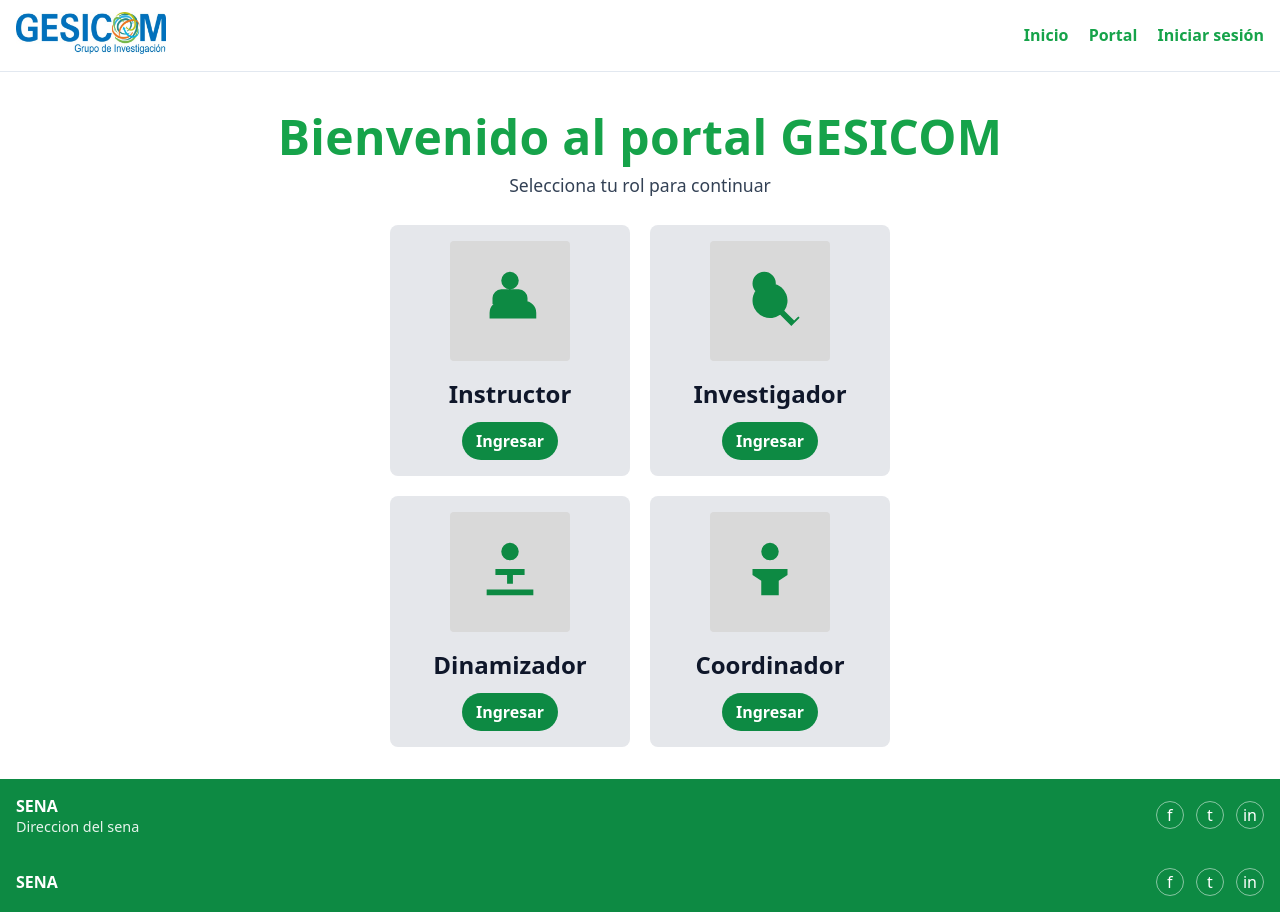
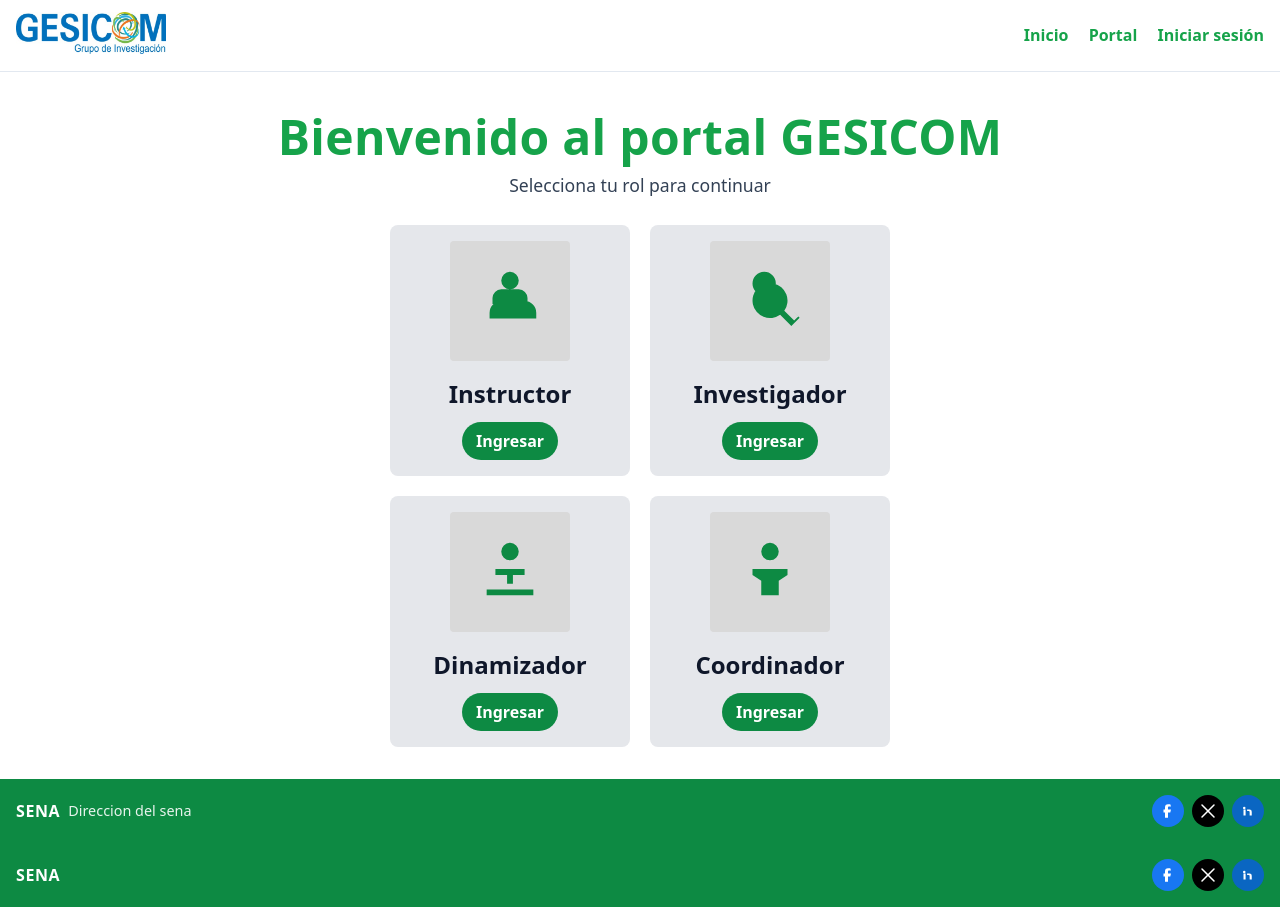
Before and after one commit to eldani827/Proyecto-html, a Django app: page / in a window 1280 px wide. Run offline with Django 5.2, Linux system fonts and the light colour scheme.

Commit message:
Footer: actualizar iconos a SVG, añadir enlaces oficiales SENA; Header: ajustar logo GESICOM; CSS: colores de marca FB/X/IN y estilos del footer

```diff
--- a/PRoyecto django/Proyecto-html/Gesicom/static/CSS/main.css
+++ b/PRoyecto django/Proyecto-html/Gesicom/static/CSS/main.css
@@ -19,6 +19,19 @@ h1 {
 
 .container { max-width: 1100px; margin: 0 auto; padding: 1rem; }
 .btn { display: inline-block; padding: .6rem 1rem; border-radius: 8px; background: var(--primary); color: #fff; text-decoration: none; }
+/* Alertas y tablas (feedback y listado) */
+.alert-success { background: #e6ffed; color: #0f5132; border: 1px solid #b7f3c9; padding: 10px; border-radius: 6px; }
+.alert-error { background: #ffe6e6; color: #842029; border: 1px solid #f5c2c7; padding: 10px; border-radius: 6px; }
+.table { width: 100%; border-collapse: collapse; }
+.table th, .table td { padding: 12px; border-bottom: 1px solid #eee; }
+.table th { background: #f8fafc; text-align: left; }
+.table-responsive { overflow-x: auto; }
+@media (max-width: 600px) { .table th, .table td { padding: 10px; font-size: 14px; } }
+
+/* Barra de filtros del listado */
+.filter-bar { display: flex; gap: .6rem; align-items: center; margin: 0 0 1rem; }
+.filter-bar label { font-weight: 600; color: var(--muted); }
+.filter-bar select { border: 1px solid var(--border); border-radius: 8px; padding: .4rem .6rem; }
 
 /* Estilos específicos de la página de login (scope por clase) */
 :root {
@@ -84,7 +97,7 @@ body.login-body {
 
 body { margin: 0; background: var(--bg); font-family: ui-sans-serif, system-ui, -apple-system, Segoe UI, Roboto, Arial; }
 .topbar { display: flex; align-items: center; justify-content: space-between; padding: .75rem 1rem; background: var(--primary); color: #fff; }
-.logo-img { width: 36px; height: 36px; border-radius: 6px; }
+.logo-img { width: 140px; height: auto; object-fit: contain; border-radius: 4px; }
 .nav a { color: #cbd5e1; text-decoration: none; margin-left: 1rem; }
 .nav a:hover { color: #fff; }
 .main { padding: 2rem; }
@@ -95,8 +108,20 @@ body { margin: 0; background: var(--bg); font-family: ui-sans-serif, system-ui,
 .card-icon img { width: 54px; height: 54px; }
 .btn { border: none; padding: .6rem .9rem; border-radius: 8px; background: var(--primary); color: #fff; cursor: pointer; text-decoration: none; display: inline-block; }
 .btn:hover { filter: brightness(1.05); }
-.footer { display: flex; align-items: center; justify-content: space-between; padding: 1rem; border-top: 1px solid var(--border); color: var(--muted); }
-.circle { display: inline-flex; align-items: center; justify-content: center; width: 28px; height: 28px; border-radius: 50%; border: 1px solid var(--border); margin-left: .5rem; }
+.footer { display: flex; align-items: center; justify-content: space-between; gap: .75rem; padding: 1rem; background: #0d8a43; color: #ffffff; border-top: none; }
+.footer .sena { font-weight: 700; letter-spacing: .6px; }
+.footer-left { display: flex; align-items: center; gap: .5rem; }
+.footer-social { display: flex; align-items: center; }
+.circle { display: inline-flex; align-items: center; justify-content: center; width: 32px; height: 32px; border-radius: 50%; border: 1px solid var(--border); margin-left: .5rem; }
+.footer .circle { border: none; color: #ffffff; }
+.footer .footer-social .circle:nth-child(1) { background: #1877F2; }
+.footer .footer-social .circle:nth-child(2) { background: #000000; }
+.footer .footer-social .circle:nth-child(3) { background: #0A66C2; }
+.footer .footer-social .circle.fb { background: #1877F2; }
+.footer .footer-social .circle.x { background: #000000; }
+.footer .footer-social .circle.in { background: #0A66C2; }
+.footer .footer-social .circle svg { width: 18px; height: 18px; fill: #ffffff; }
+.footer .circle:hover { filter: brightness(1.1); }
 
 /* Variante landing para parecer a la imagen (home) */
 .topbar.topbar-landing { background: #ffffff; color: #0f172a; border-bottom: 1px solid var(--border); }
@@ -184,3 +209,10 @@ input[type="submit"]:hover { filter: brightness(1.05); }
 @media (min-width: 769px) and (max-width: 1024px) {
   .landing .roles-grid { grid-template-columns: repeat(2, minmax(220px, 1fr)); }
 }
+/* ===== Listado de evidencias: orden y paginación ===== */
+.sort-link { color: #0b5ed7; text-decoration: none; }
+.sort-link.active-sort { font-weight: 600; }
+.sort-indicator { margin-left: 6px; font-size: 12px; color: #0b5ed7; }
+.pagination { display: flex; align-items: center; gap: 12px; margin-top: 16px; }
+.page-select select { padding: 6px 8px; }
+.page-info { color: #555; }
--- a/PRoyecto django/Proyecto-html/Gesicom/templates/home.html
+++ b/PRoyecto django/Proyecto-html/Gesicom/templates/home.html
@@ -69,20 +69,50 @@
       <div class="sena">SENA</div>
       <div class="address">Direccion del sena</div>
     </div>
-    <div class="footer-social">
-      <span class="circle">f</span>
-      <span class="circle">t</span>
-      <span class="circle">in</span>
+    <div class="footer-social" aria-label="Redes sociales">
+      <a class="circle fb" aria-label="Facebook (SENA)" title="Facebook del SENA" href="https://www.facebook.com/SENA/" target="_blank" rel="noopener noreferrer">
+        <svg viewBox="0 0 24 24" aria-hidden="true">
+          <path d="M15 3h-3a4 4 0 00-4 4v3H6v4h2v7h4v-7h3l1-4h-4V7a1 1 0 011-1h3z"></path>
+        </svg>
+      </a>
+      <a class="circle x" aria-label="X (Twitter) SENA" title="Cuenta X del SENA" href="https://x.com/SENAComunica" target="_blank" rel="noopener noreferrer">
+        <svg viewBox="0 0 24 24" aria-hidden="true">
+          <path d="M4 4l16 16" stroke="white" stroke-width="2" fill="none" stroke-linecap="round"></path>
+          <path d="M20 4L4 20" stroke="white" stroke-width="2" fill="none" stroke-linecap="round"></path>
+        </svg>
+      </a>
+      <a class="circle in" aria-label="LinkedIn (SENA)" title="LinkedIn del SENA" href="https://www.linkedin.com/school/servicio-nacional-de-aprendizaje-sena-/" target="_blank" rel="noopener noreferrer">
+        <svg viewBox="0 0 24 24" aria-hidden="true">
+          <circle cx="7" cy="8" r="1.7"></circle>
+          <path d="M6 10h2.8v8H6z"></path>
+          <path d="M10.8 10H14a3 3 0 013 3v5h-2.8v-4.5c0-.8-.6-1.5-1.4-1.5h-2z"></path>
+        </svg>
+      </a>
     </div>
   </footer>
   <footer class="footer footer-landing">
     <div class="footer-left">
       <div class="sena">SENA</div>
     </div>
-    <div class="footer-social">
-      <span class="circle">f</span>
-      <span class="circle">t</span>
-      <span class="circle">in</span>
+    <div class="footer-social" aria-label="Redes sociales">
+      <a class="circle fb" aria-label="Facebook (SENA)" title="Facebook del SENA" href="https://www.facebook.com/SENA/" target="_blank" rel="noopener noreferrer">
+        <svg viewBox="0 0 24 24" aria-hidden="true">
+          <path d="M15 3h-3a4 4 0 00-4 4v3H6v4h2v7h4v-7h3l1-4h-4V7a1 1 0 011-1h3z"></path>
+        </svg>
+      </a>
+      <a class="circle x" aria-label="X (Twitter) SENA" title="Cuenta X del SENA" href="https://x.com/SENAComunica" target="_blank" rel="noopener noreferrer">
+        <svg viewBox="0 0 24 24" aria-hidden="true">
+          <path d="M4 4l16 16" stroke="white" stroke-width="2" fill="none" stroke-linecap="round"></path>
+          <path d="M20 4L4 20" stroke="white" stroke-width="2" fill="none" stroke-linecap="round"></path>
+        </svg>
+      </a>
+      <a class="circle in" aria-label="LinkedIn (SENA)" title="LinkedIn del SENA" href="https://www.linkedin.com/school/servicio-nacional-de-aprendizaje-sena-/" target="_blank" rel="noopener noreferrer">
+        <svg viewBox="0 0 24 24" aria-hidden="true">
+          <circle cx="7" cy="8" r="1.7"></circle>
+          <path d="M6 10h2.8v8H6z"></path>
+          <path d="M10.8 10H14a3 3 0 013 3v5h-2.8v-4.5c0-.8-.6-1.5-1.4-1.5h-2z"></path>
+        </svg>
+      </a>
     </div>
   </footer>
 </body>
```
Also changed, not shown: PRoyecto django/Proyecto-html/Gesicom/templates/base.html (+20 -4 lines).
